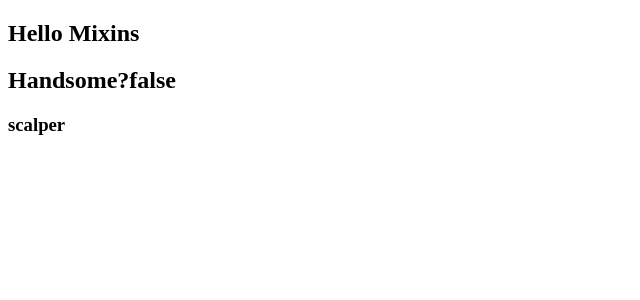
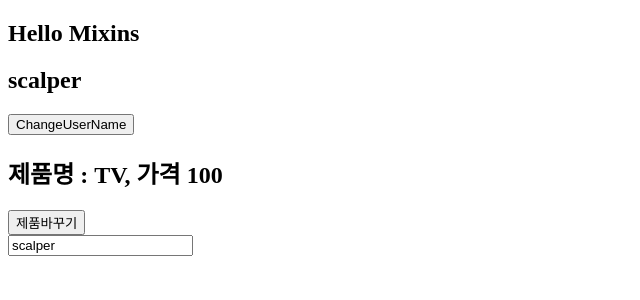
Before and after one commit to OKYOUNGBIN/Practice_Vue_Basic, a Vue app: page / in a window 1280 px wide. Shown: the top 300 px of the page, without its empty margins (0-640 px from the left). Built offline with nearby package versions, Linux system fonts and the light colour scheme.

Commit message:
composition-method-model

```diff
--- a/src/components/composition/TestComponent.vue
+++ b/src/components/composition/TestComponent.vue
@@ -1,32 +1,38 @@
 <template>
-  <h2>Handsome?{{ isHandsome }}</h2>
-  <h3>{{ name }}</h3>
+  <h2>{{ username }}</h2>
+  <button @click="changeName">ChangeUserName</button>
+  <h2>제품명 : {{ name }}, 가격 {{ price }}</h2>
+  <button @click="changeProduct">제품바꾸기</button>
+  <div>
+    <input type="text" v-model="username" />
+  </div>
 </template>
 
 <script>
-import { reactive, ref, toRefs } from "vue";
-//import { reactive, toRefs } from "vue";
+import { reactive, toRefs, ref } from "vue";
 export default {
   name: "TestComponet",
   setup() {
-    let isHandsome = ref(false);
+    const username = ref("scalper");
+
+    function changeName() {
+      username.value = "Messi";
+    }
     const state = reactive({
-      name: "scalper",
-      age: 50,
-      job: "programmer",
+      name: "TV",
+      price: 100,
     });
-
+    function changeProduct() {
+      state.name = "세탁기";
+      state.price = 5000;
+    }
     return {
-      isHandsome,
+      username,
+      changeName,
+      changeProduct,
       ...toRefs(state),
     };
   },
-
-  //   data() {
-  //     return {
-  //       username: "scalper",
-  //     };
-  //   },
 };
 </script>
 
```
